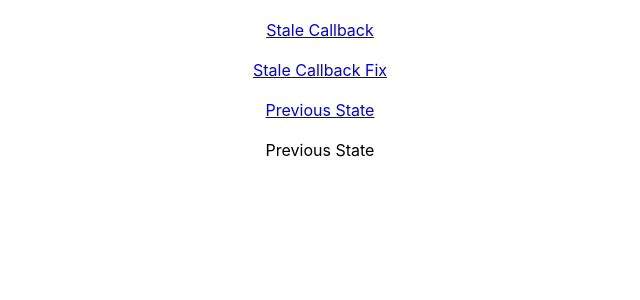
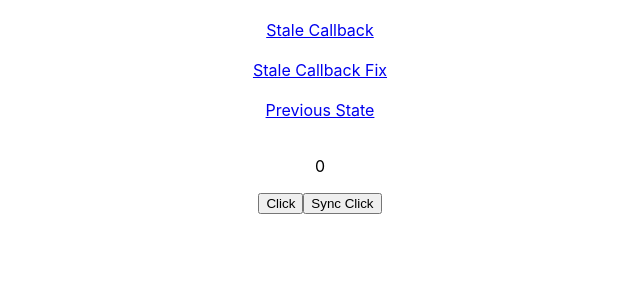
Before and after one commit to ithkkeii/playground, a React (Create React App) app in the folder react-question/: page /previous-state in a window 1280 px wide. Shown: the top 300 px of the page, without its empty margins (320-960 px from the left). Built offline with nearby package versions, Linux system fonts and the light colour scheme.

Commit message:
[feat] Add previous-state lesson.

```diff
--- a/react-question/src/lesson/previous-state/PreviousState.tsx
+++ b/react-question/src/lesson/previous-state/PreviousState.tsx
@@ -1,7 +1,26 @@
-import React from 'react';
+import React, { useCallback, useState } from 'react';
+import { delay } from '../../utils/delay';
 
 const PreviousState = () => {
-  return <div>Previous State</div>;
+  const [counter, setCounter] = useState(0);
+
+  const handleClick = useCallback(() => {
+    setCounter((prev) => prev + 1);
+  }, []);
+
+  // prev always the newest value although nothing is provided
+  // in dependency array.
+  const handleSyncClick = useCallback(() => {
+    delay(5000).then(() => setCounter((prev) => prev + 1));
+  }, []);
+
+  return (
+    <div>
+      <p>{counter}</p>
+      <button onClick={handleClick}>Click</button>
+      <button onClick={handleSyncClick}>Sync Click</button>
+    </div>
+  );
 };
 
 export default PreviousState;
--- a/react-question/src/lesson/stale-callback/StaleCallback.tsx
+++ b/react-question/src/lesson/stale-callback/StaleCallback.tsx
@@ -1,6 +1,5 @@
 import React, { useCallback, useEffect, useState } from 'react';
-
-const delay = (ms: number) => new Promise((resolve) => setTimeout(resolve, ms));
+import { delay } from '../../utils/delay';
 
 const StaleCallback = () => {
   const [counter, setCounter] = useState(0);
--- a/react-question/src/lesson/stale-callback/StaleCallbackFix.tsx
+++ b/react-question/src/lesson/stale-callback/StaleCallbackFix.tsx
@@ -1,6 +1,5 @@
 import React, { useCallback, useEffect, useReducer, useState } from 'react';
-
-const delay = (ms: number) => new Promise((resolve) => setTimeout(resolve, ms));
+import { delay } from '../../utils/delay';
 
 type ActionType = {
   type: 'fetch' | 'resolve' | 'cancel';
--- /dev/null
+++ b/react-question/src/utils/delay.ts
@@ -0,0 +1,2 @@
+export const delay = (ms: number) =>
+  new Promise((resolve) => setTimeout(resolve, ms));
```
Also changed, not shown: 1 other file (tests, documents, lock files or other folders).
